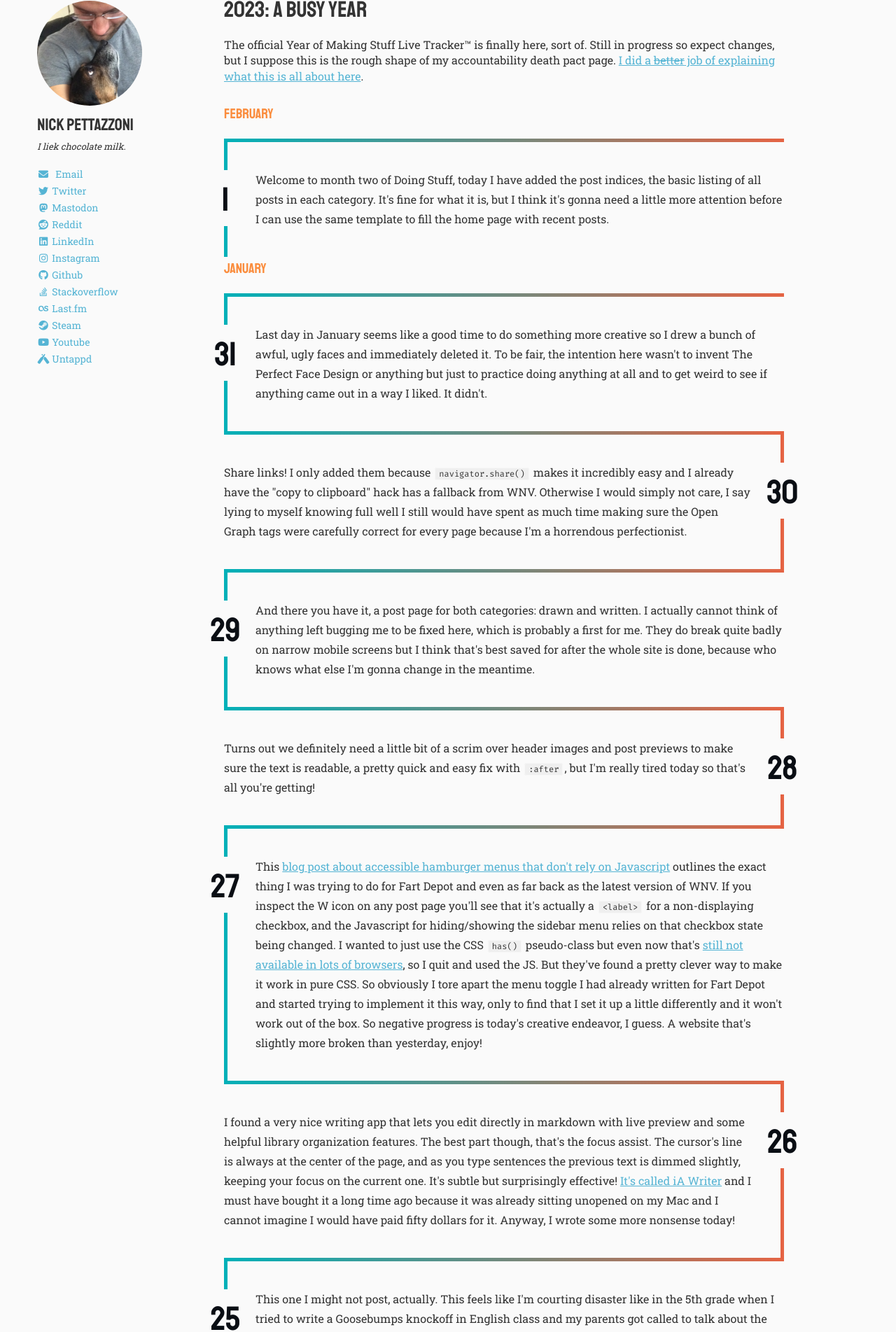
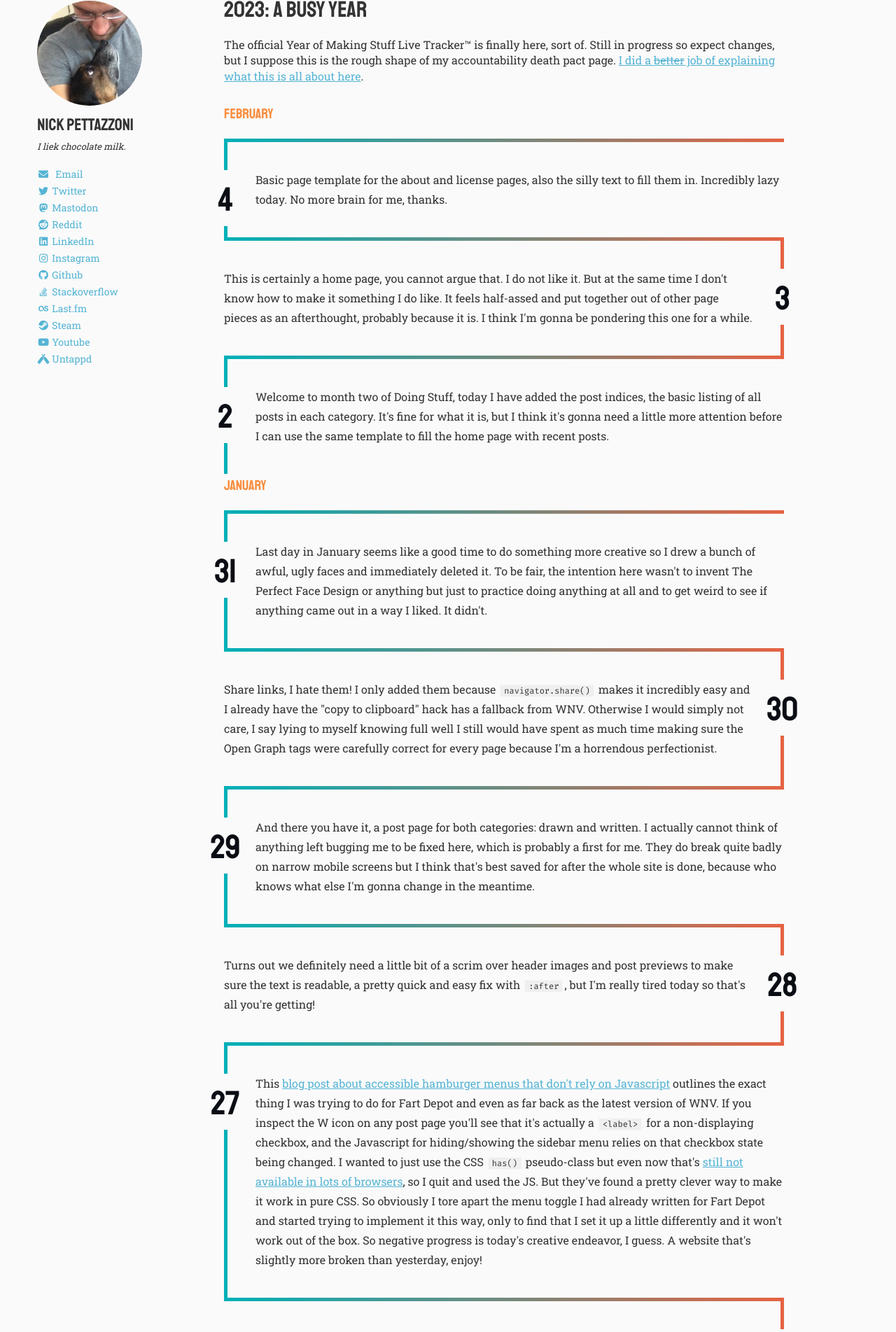
Before and after one commit to pettazz/pettazz.com, a Jekyll site: the page built from 2023/index.md, in a window 1280 px wide. Shown: the part 456-2359 px from the top of the page at 70% size. Built offline with Jekyll 4.4.1, drawn with Linux system fonts in a browser that asks for light colours; nearby versions of some CDN libraries.

Commit message:
days 33 and 34

```diff
--- a/2023/index.md
+++ b/2023/index.md
@@ -13,6 +13,10 @@ The official Year of Making Stuff Live Tracker™ is finally here, sort of. Stil
 
   <h1><small>February</small></h1>
 
+  <p>Basic page template for the about and license pages, also the silly text to fill them in. Incredibly lazy today. No more brain for me, thanks.</p>
+
+  <p>This is certainly a home page, you cannot argue that. I do not like it. But at the same time I don't know how to make it something I do like. It feels half-assed and put together out of other page pieces as an afterthought, probably because it is. I think I'm gonna be pondering this one for a while.</p>
+
   <p>Welcome to month two of Doing Stuff, today I have added the post indices, the basic listing of all posts in each category. It's fine for what it is, but I think it's gonna need a little more attention before I can use the same template to fill the home page with recent posts.</p>
 
 </div>
@@ -23,7 +27,7 @@ The official Year of Making Stuff Live Tracker™ is finally here, sort of. Stil
 
   <p>Last day in January seems like a good time to do something more creative so I drew a bunch of awful, ugly faces and immediately deleted it. To be fair, the intention here wasn't to invent The Perfect Face Design or anything but just to practice doing anything at all and to get weird to see if anything came out in a way I liked. It didn't.</p>
 
-  <p>Share links! I only added them because <code>navigator.share()</code> makes it incredibly easy and I already have the "copy to clipboard" hack has a fallback from WNV. Otherwise I would simply not care, I say lying to myself knowing full well I still would have spent as much time making sure the Open Graph tags were carefully correct for every page because I'm a horrendous perfectionist.</p>
+  <p>Share links, I hate them! I only added them because <code>navigator.share()</code> makes it incredibly easy and I already have the "copy to clipboard" hack has a fallback from WNV. Otherwise I would simply not care, I say lying to myself knowing full well I still would have spent as much time making sure the Open Graph tags were carefully correct for every page because I'm a horrendous perfectionist.</p>
 
   <p>And there you have it, a post page for both categories: drawn and written. I actually cannot think of anything left bugging me to be fixed here, which is probably a first for me. They do break quite badly on narrow mobile screens but I think that's best saved for after the whole site is done, because who knows what else I'm gonna change in the meantime.</p>
 
--- a/assets/css/timeline.scss
+++ b/assets/css/timeline.scss
@@ -11,7 +11,7 @@ div.timeline {
   min-width: 300px;
   max-width: 1400px;
   margin: auto;
-  counter-reset: dayofmonth 2;
+  counter-reset: dayofmonth 5;
 
   &.full-31{
     counter-reset: dayofmonth 32;
```
